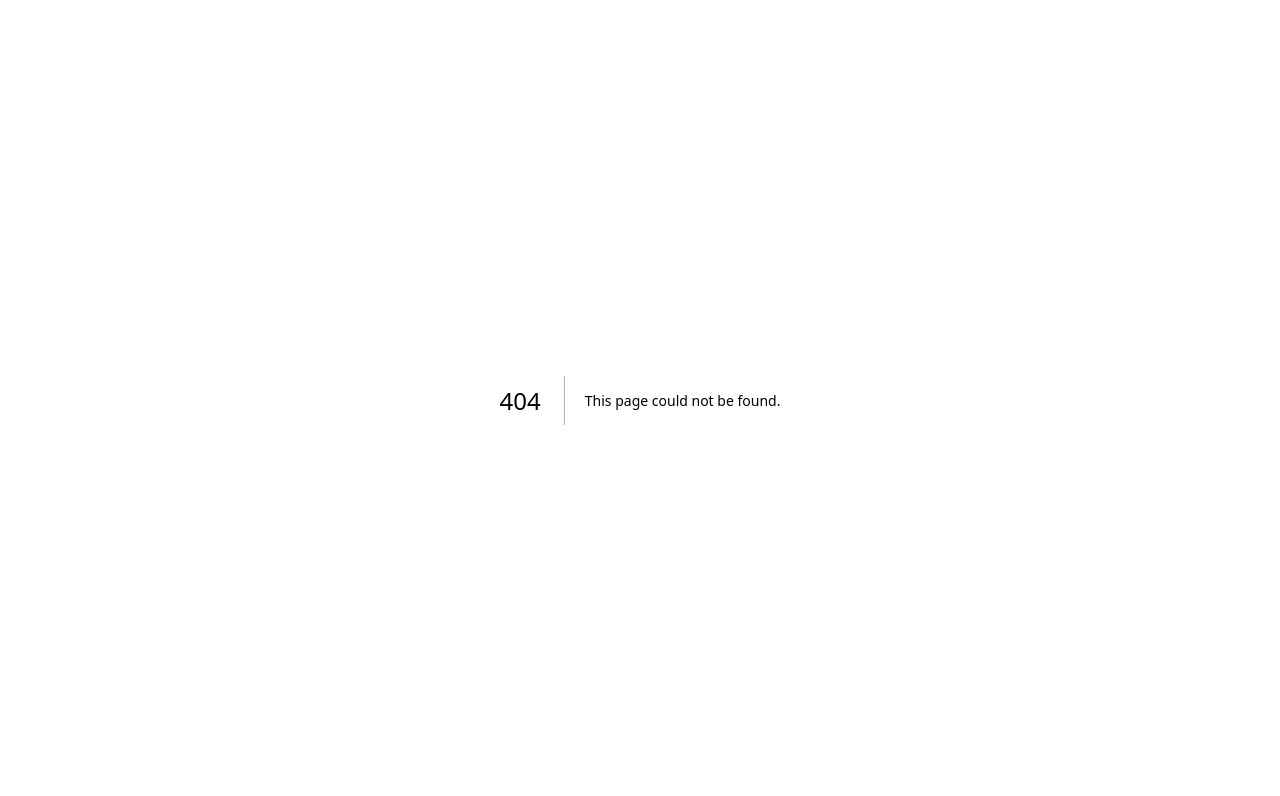
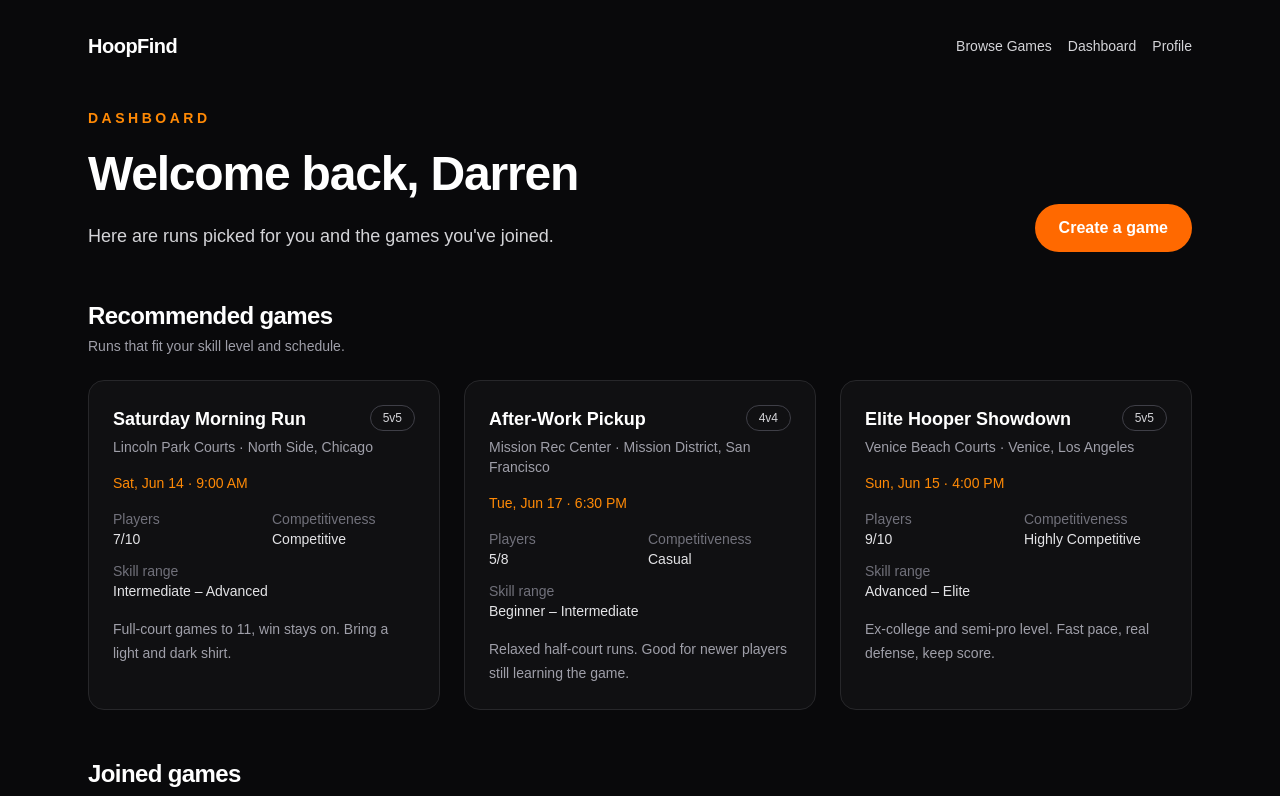
Before and after one commit to darrenchen75/hoopfind, a Next.js app: page /dashboard in a window 1280 px wide. Before the commit this address had no page. Shown: the top 796 px of the page. Built offline with nearby package versions, Linux system fonts and the light colour scheme.

Commit message:
Add static dashboard prototype page

```diff
--- /dev/null
+++ b/app/dashboard/page.tsx
@@ -0,0 +1,76 @@
+import Link from "next/link";
+
+import GameCard from "@/components/game-card";
+import SiteHeader from "@/components/site-header";
+import { fakeGames } from "@/lib/fake-data";
+
+const playerName = "Darren";
+
+const recommendedGames = fakeGames.slice(0, 3);
+const joinedGames = fakeGames.slice(0, 2);
+
+export default function DashboardPage() {
+  return (
+    <main className="min-h-screen bg-zinc-950 text-white">
+      <section className="mx-auto flex min-h-screen max-w-6xl flex-col px-6 py-8">
+        <SiteHeader />
+
+        <div className="mt-12 flex flex-col gap-4 sm:flex-row sm:items-end sm:justify-between">
+          <div>
+            <p className="mb-4 text-sm font-semibold uppercase tracking-[0.25em] text-orange-400">
+              Dashboard
+            </p>
+            <h1 className="text-4xl font-bold leading-tight tracking-tight md:text-5xl">
+              Welcome back, {playerName}
+            </h1>
+            <p className="mt-4 max-w-2xl text-lg leading-8 text-zinc-300">
+              Here are runs picked for you and the games you&apos;ve joined.
+            </p>
+          </div>
+
+          <Link
+            href="/games/new"
+            className="shrink-0 rounded-full bg-orange-500 px-6 py-3 text-center font-semibold text-white transition hover:bg-orange-400"
+          >
+            Create a game
+          </Link>
+        </div>
+
+        <DashboardSection
+          title="Recommended games"
+          subtitle="Runs that fit your skill level and schedule."
+          games={recommendedGames}
+        />
+
+        <DashboardSection
+          title="Joined games"
+          subtitle="Games you're already in on."
+          games={joinedGames}
+        />
+      </section>
+    </main>
+  );
+}
+
+function DashboardSection({
+  title,
+  subtitle,
+  games,
+}: {
+  title: string;
+  subtitle: string;
+  games: typeof fakeGames;
+}) {
+  return (
+    <div className="mt-12">
+      <h2 className="text-2xl font-semibold tracking-tight">{title}</h2>
+      <p className="mt-1 text-sm text-zinc-400">{subtitle}</p>
+
+      <div className="mt-6 grid gap-6 sm:grid-cols-2 lg:grid-cols-3">
+        {games.map((game) => (
+          <GameCard key={game.id} game={game} />
+        ))}
+      </div>
+    </div>
+  );
+}
```
